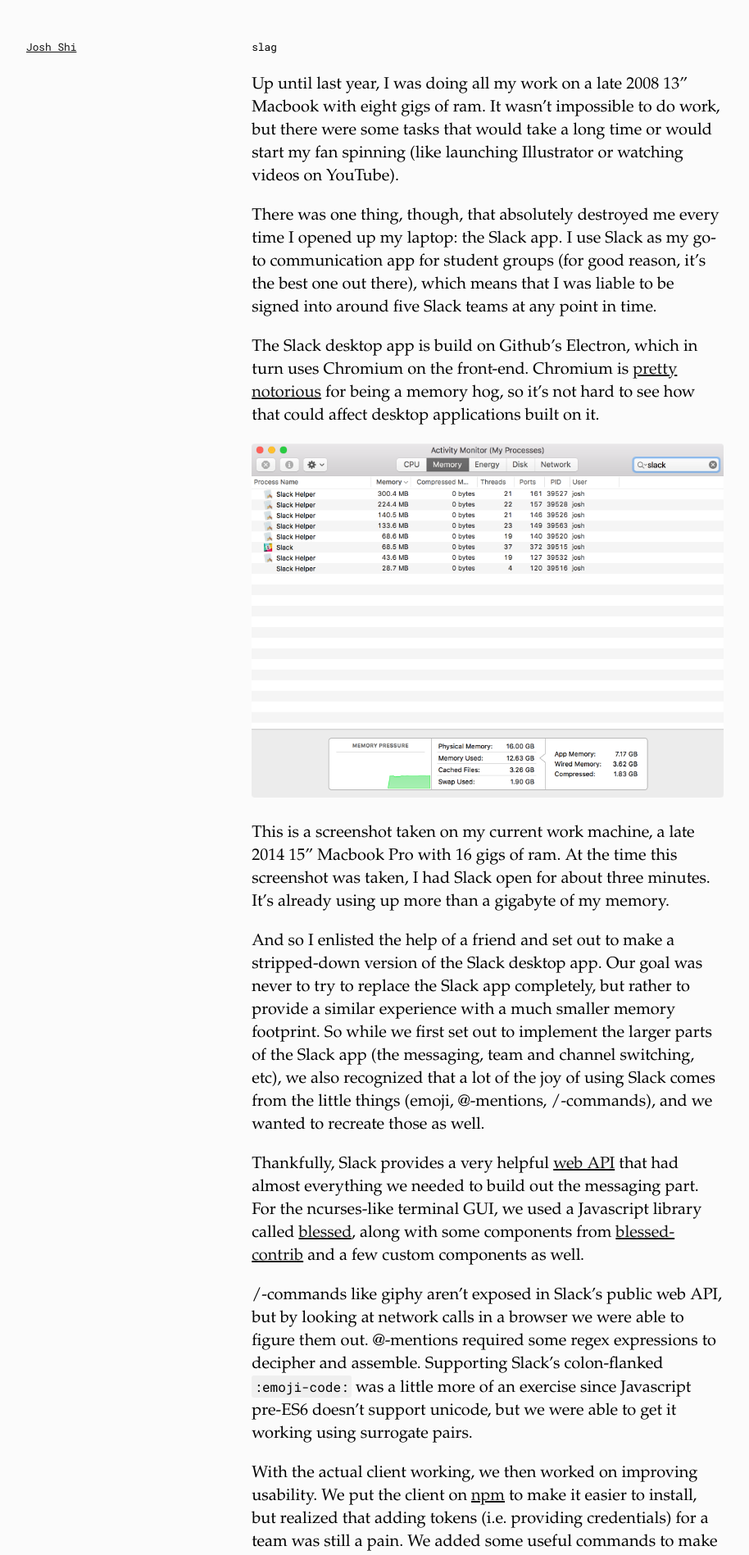
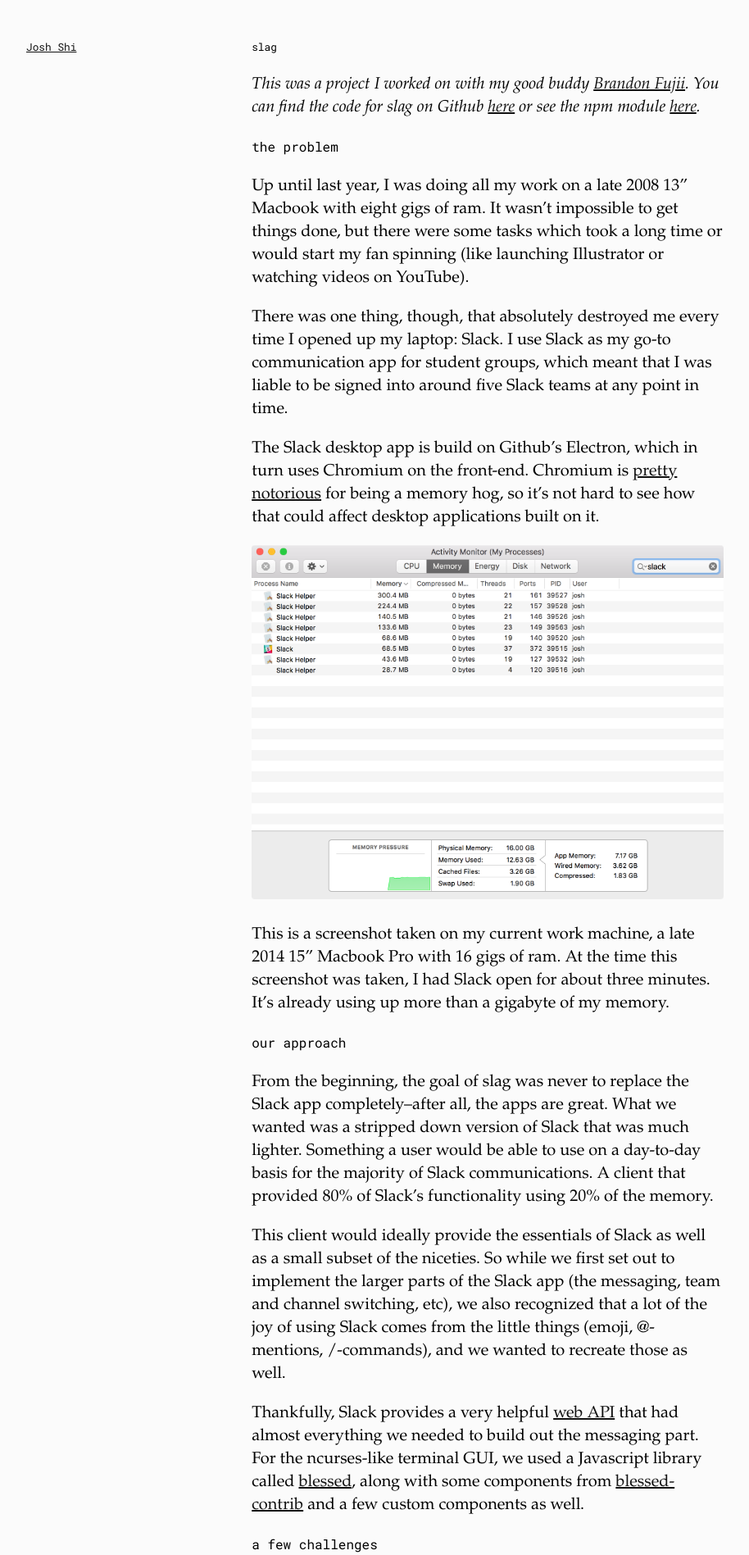
Before and after one commit to thehandsomepanther/thehandsomepanther.github.io, a Jekyll site: the page built from _posts/2017-02-08-slag.md, in a window 1280 px wide. Shown: the top 1897 px of the page at 82% size, without its empty margins (32-946 px from the left). Built offline with Jekyll 4.4.1, drawn with Linux system fonts in a browser that asks for light colours; some of the changed text lies outside the part shown.

Commit message:
slag post update

```diff
--- a/_posts/2017-02-08-slag.md
+++ b/_posts/2017-02-08-slag.md
@@ -8,9 +8,13 @@
 categories: projects tech
 link: https://www.npmjs.com/package/slag-cli
 ---
-Up until last year, I was doing all my work on a late 2008 13" Macbook with eight gigs of ram. It wasn't impossible to do work, but there were some tasks that would take a long time or would start my fan spinning (like launching Illustrator or watching videos on YouTube).
+*This was a project I worked on with my good buddy [Brandon Fujii](http://www.brandonfujii.com). You can find the code for slag on Github [here](https://github.com/thehandsomepanther/slag) or see the npm module [here](https://www.npmjs.com/package/slag-cli).*
 
-There was one thing, though, that absolutely destroyed me every time I opened up my laptop: the Slack app. I use Slack as my go-to communication app for student groups (for good reason, it's the best one out there), which means that I was liable to be signed into around five Slack teams at any point in time.
+## the problem
+
+Up until last year, I was doing all my work on a late 2008 13" Macbook with eight gigs of ram. It wasn't impossible to get things done, but there were some tasks which took a long time or would start my fan spinning (like launching Illustrator or watching videos on YouTube).
+
+There was one thing, though, that absolutely destroyed me every time I opened up my laptop: Slack. I use Slack as my go-to communication app for student groups, which meant that I was liable to be signed into around five Slack teams at any point in time.
 
 The Slack desktop app is build on Github's Electron, which in turn uses Chromium on the front-end. Chromium is [pretty](http://unix.stackexchange.com/questions/140153/how-to-reduce-chromes-virtual-memory-usage/338111#338111) [notorious](https://bugs.chromium.org/p/chromium/issues/detail?id=393395) for being a memory hog, so it's not hard to see how that could affect desktop applications built on it.
 
@@ -18,13 +22,23 @@
 
 This is a screenshot taken on my current work machine, a late 2014 15" Macbook Pro with 16 gigs of ram. At the time this screenshot was taken, I had Slack open for about three minutes. It's already using up more than a gigabyte of my memory.
 
-And so I enlisted the help of a friend and set out to make a stripped-down version of the Slack desktop app. Our goal was never to try to replace the Slack app completely, but rather to provide a similar experience with a much smaller memory footprint. So while we first set out to implement the larger parts of the Slack app (the messaging, team and channel switching, etc), we also recognized that a lot of the joy of using Slack comes from the little things (emoji, @-mentions, /-commands), and we wanted to recreate those as well.
+## our approach
+
+From the beginning, the goal of slag was never to replace the Slack app completely--after all, the apps are great. What we wanted was a stripped down version of Slack that was much lighter. Something a user would be able to use on a day-to-day basis for the majority of Slack communications. A client that provided 80% of Slack's functionality using 20% of the memory.
+
+This client would ideally provide the essentials of Slack as well as a small subset of the niceties. So while we first set out to implement the larger parts of the Slack app (the messaging, team and channel switching, etc), we also recognized that a lot of the joy of using Slack comes from the little things (emoji, @-mentions, /-commands), and we wanted to recreate those as well.
 
 Thankfully, Slack provides a very helpful [web API](https://api.slack.com/web) that had almost everything we needed to build out the messaging part. For the ncurses-like terminal GUI, we used a Javascript library called [blessed](https://github.com/chjj/blessed), along with some components from [blessed-contrib](https://github.com/yaronn/blessed-contrib) and a few custom components as well.
 
-/-commands like giphy aren't exposed in Slack's public web API, but by looking at network calls in a browser we were able to figure them out. @-mentions required some regex expressions to decipher and assemble. Supporting Slack's colon-flanked <code>:emoji-code:</code> was a little more of an exercise since Javascript pre-ES6 doesn't support unicode, but we were able to get it working using surrogate pairs.
+## a few challenges
 
-With the actual client working, we then worked on improving usability. We put the client on [npm](https://www.npmjs.com/package/slag-cli) to make it easier to install, but realized that adding tokens (i.e. providing credentials) for a team was still a pain. We added some useful commands to make it easier as well as a helpful manual for new users.
+/-commands like giphy aren't exposed in Slack's public web API, but by looking at network calls in a browser we were able to figure them out. @-mentions required some regex expressions to decipher and assemble. Supporting Slack's colon-flanked `:emoji-code:` was a little more of an exercise since Javascript pre-ES6 doesn't support unicode, but we were able to get it working using surrogate pairs.
+
+With the actual client working, we then worked on improving usability. We put the client on [npm](https://www.npmjs.com/package/slag-cli) to make it easier to install. Since this was my first npm module, I learned a ton about publishing to npm and writing npm scripts.
+
+We also realized that adding tokens (i.e. providing credentials) for a team was still a pain. We added some useful commands (namely, `slag --set-token <token>` and `slag --set-tokens <json-file>`) to make that process easier as well as a helpful manual for new users.
+
+## the result
 
 When all was said and done, we ended up with a Slack terminal client that supported
 - messaging (no points there)
@@ -35,8 +49,17 @@
 - @-mentions
 - marking channels which had unread messages with an asterisk
 
+Some things are a little more difficult to implement in a text-based GUI. Among those are:
+- images/videos
+- links (get printed out, but can run off the screen if they're too long)
+- threads
+
 We also measured our memory usage. This is for a slag client signed into four teams, although results should be comparable across more or fewer team sign-ins.
 
 <img src="/assets/images/slag/memory.png">
 
-*Note:* Slack has since made some [improvements](https://slack.engineering/reducing-slacks-memory-footprint-4480fec7e8eb#.79f8z8m33) to the client.
+## next steps & retrospective
+
+We're currently working on transpiling slag over from ES6 so it can be used with older versions of Node. If I had the chance to start this project over again, I probably would've paid a little more attention to making sure that transpiling would be easier down the road. While we did get to use some nifty ES6 features to handle the asynchronous API calls, it would've also been nice to think about accessibility from the get-go.
+
+*Note:* Slack has since made some [improvements](https://slack.engineering/reducing-slacks-memory-footprint-4480fec7e8eb#.79f8z8m33) to the client by moving certain teams over to a "minimal client" which a much smaller memory footprint. The full client, however, appears to use the same amount of memory.
--- a/assets/main.scss
+++ b/assets/main.scss
@@ -199,6 +199,17 @@
   padding-left: inherit;
 }
 
+.post-container h1,
+.post-container h2,
+.post-container h3,
+.post-container h3,
+.post-container h4,
+.post-container h5 {
+  font-size: 1rem;
+  font-weight: normal;
+  font-family: "Roboto Mono", monospace;
+}
+
 .header-sticky {
   @include past($break-small) {
     position: fixed;
```
Also changed, not shown: 3 other files.
